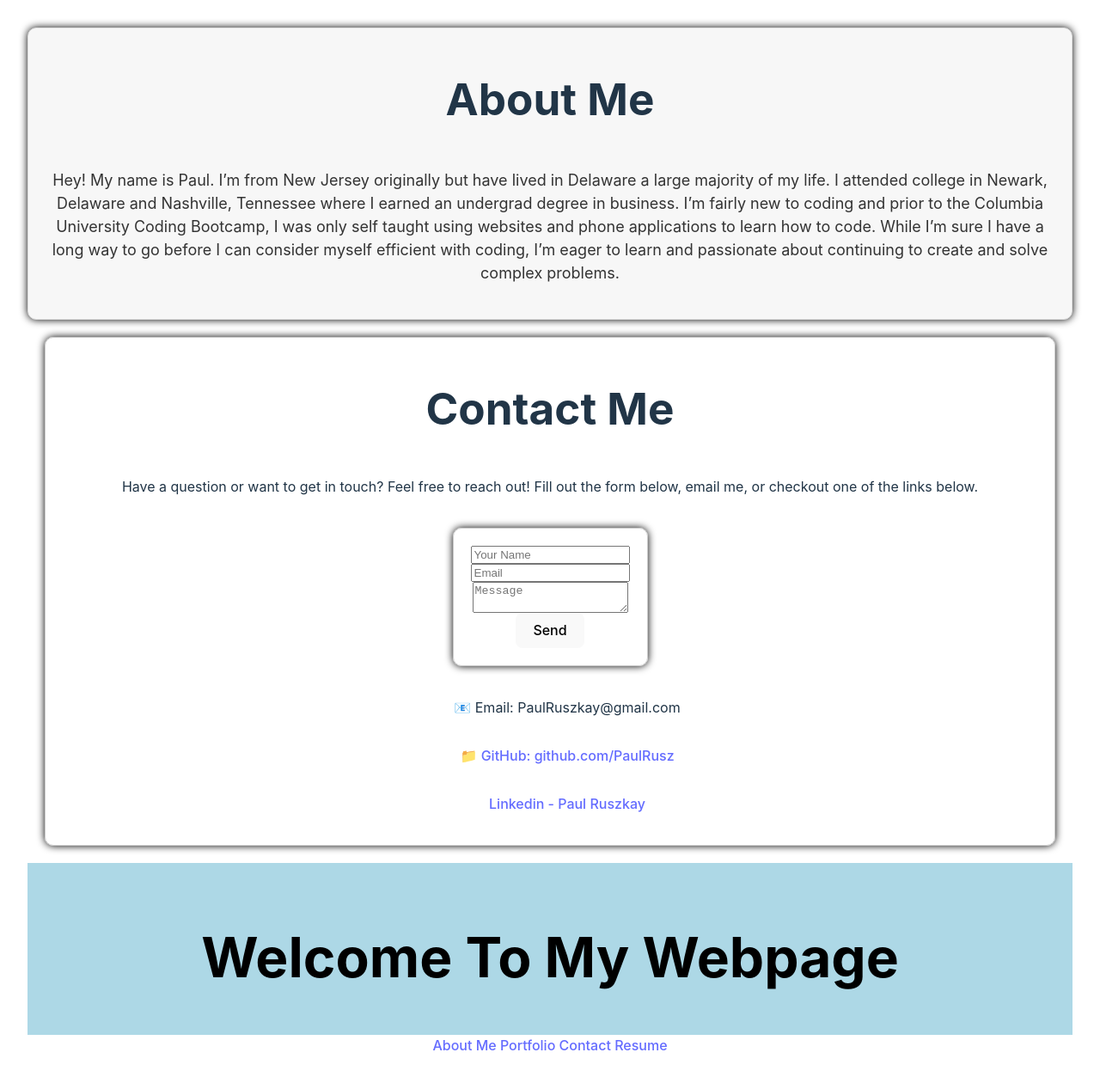
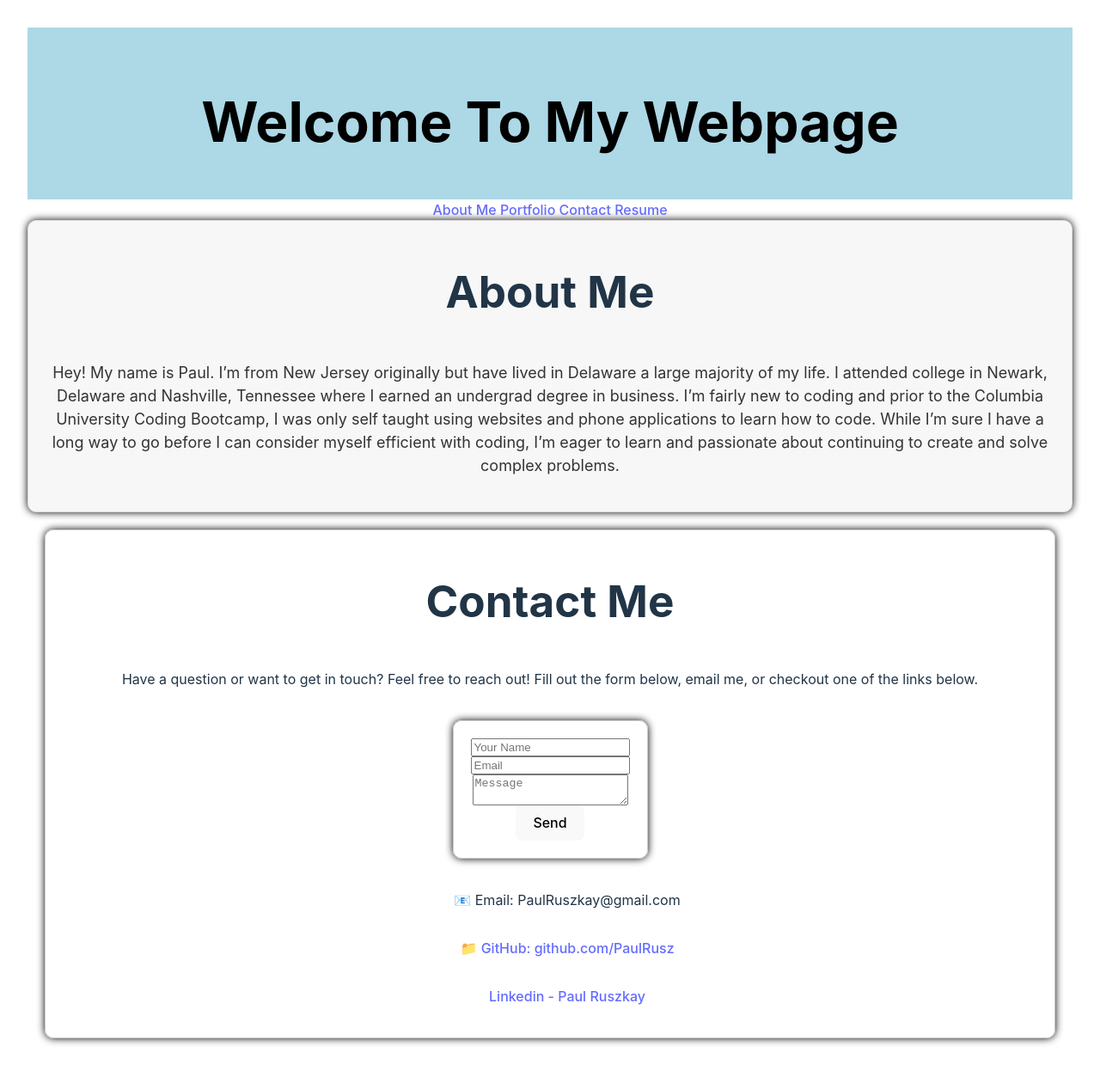
Before and after one commit to PaulRusz/PaulRsPortfolio, a React (Vite) app: page / in a window 1280 px wide. Shown: the whole page at 86% size. Built offline with nearby package versions, Linux system fonts and the light colour scheme.

Commit message:
changed format

```diff
--- a/package.json
+++ b/package.json
@@ -12,7 +12,8 @@
   },
   "dependencies": {
     "react": "^18.2.0",
-    "react-dom": "^18.2.0"
+    "react-dom": "^18.2.0",
+    "react-router-dom": "^6.23.1"
   },
   "devDependencies": {
     "@types/react": "^18.2.66",
--- a/src/App.jsx
+++ b/src/App.jsx
@@ -1,4 +1,3 @@
-
 import './App.css'
 
 import AboutMe from './componets/AboutMe';
@@ -13,10 +12,10 @@ function App() {
   return (
     <div>
 
+      <Header />
+      <Navbar />
       <AboutMe />
       <Contact />
-      <Header />
-      <Navbar />
       <Portfolio />
       <Resume />
 
@@ -27,39 +26,4 @@ function App() {
 
 
 
-
-
-
-
-
-
-// function App() {
-//   const [count, setCount] = useState(0)
-
-//   return (
-//     <>
-//       <div>
-//         <a href="https://vitejs.dev" target="_blank">
-//           <img src={viteLogo} className="logo" alt="Vite logo" />
-//         </a>
-//         <a href="https://react.dev" target="_blank">
-//           <img src={reactLogo} className="logo react" alt="React logo" />
-//         </a>
-//       </div>
-//       <h1>Vite + React</h1>
-//       <div className="card">
-//         <button onClick={() => setCount((count) => count + 1)}>
-//           count is {count}
-//         </button>
-//         <p>
-//           Edit <code>src/App.jsx</code> and save to test HMR
-//         </p>
-//       </div>
-//       <p className="read-the-docs">
-//         Click on the Vite and React logos to learn more
-//       </p>
-//     </>
-//   )
-// }
-
 export default App
```
Also changed, not shown: 1 other file (tests, documents, lock files or other folders).
